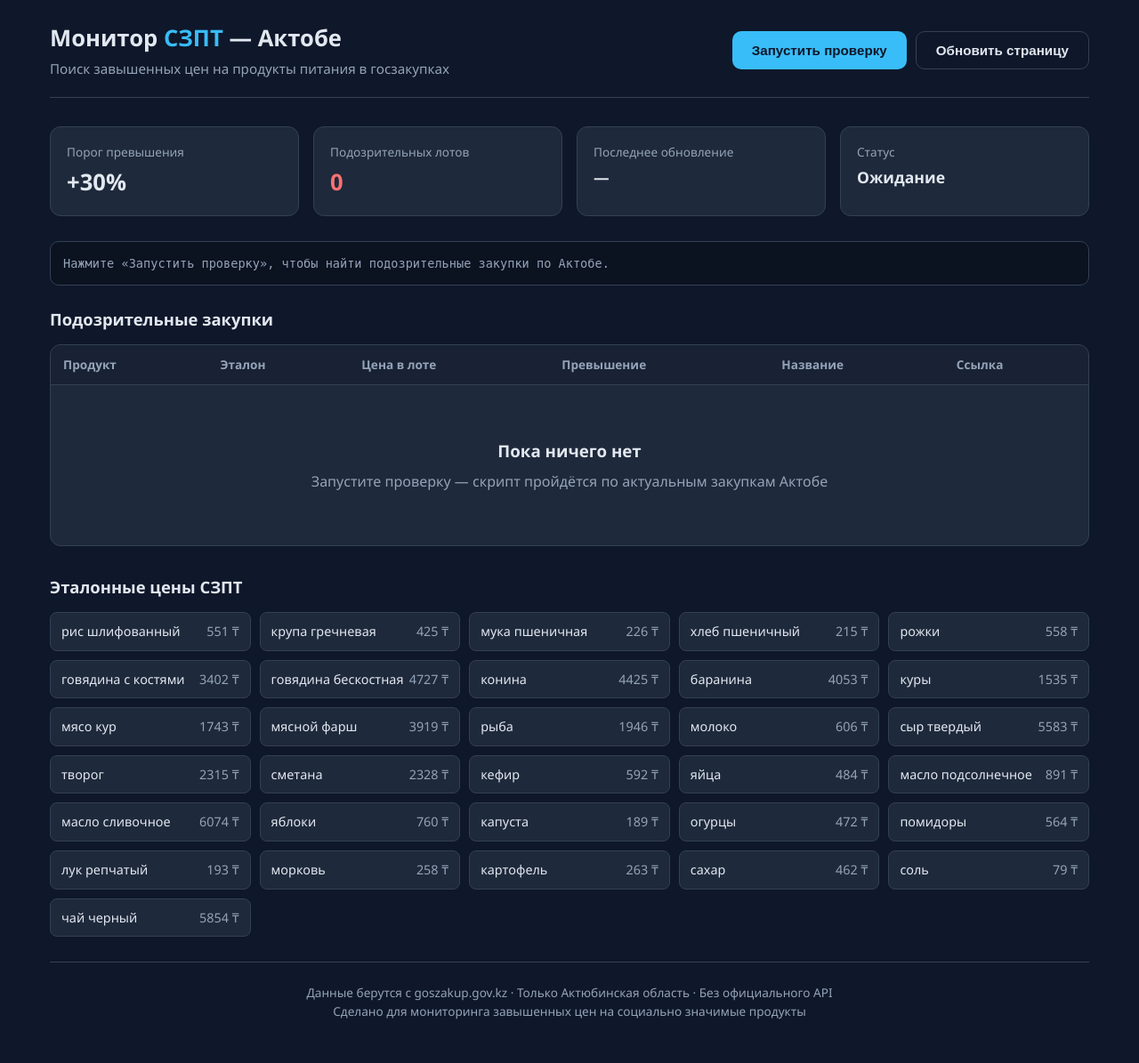
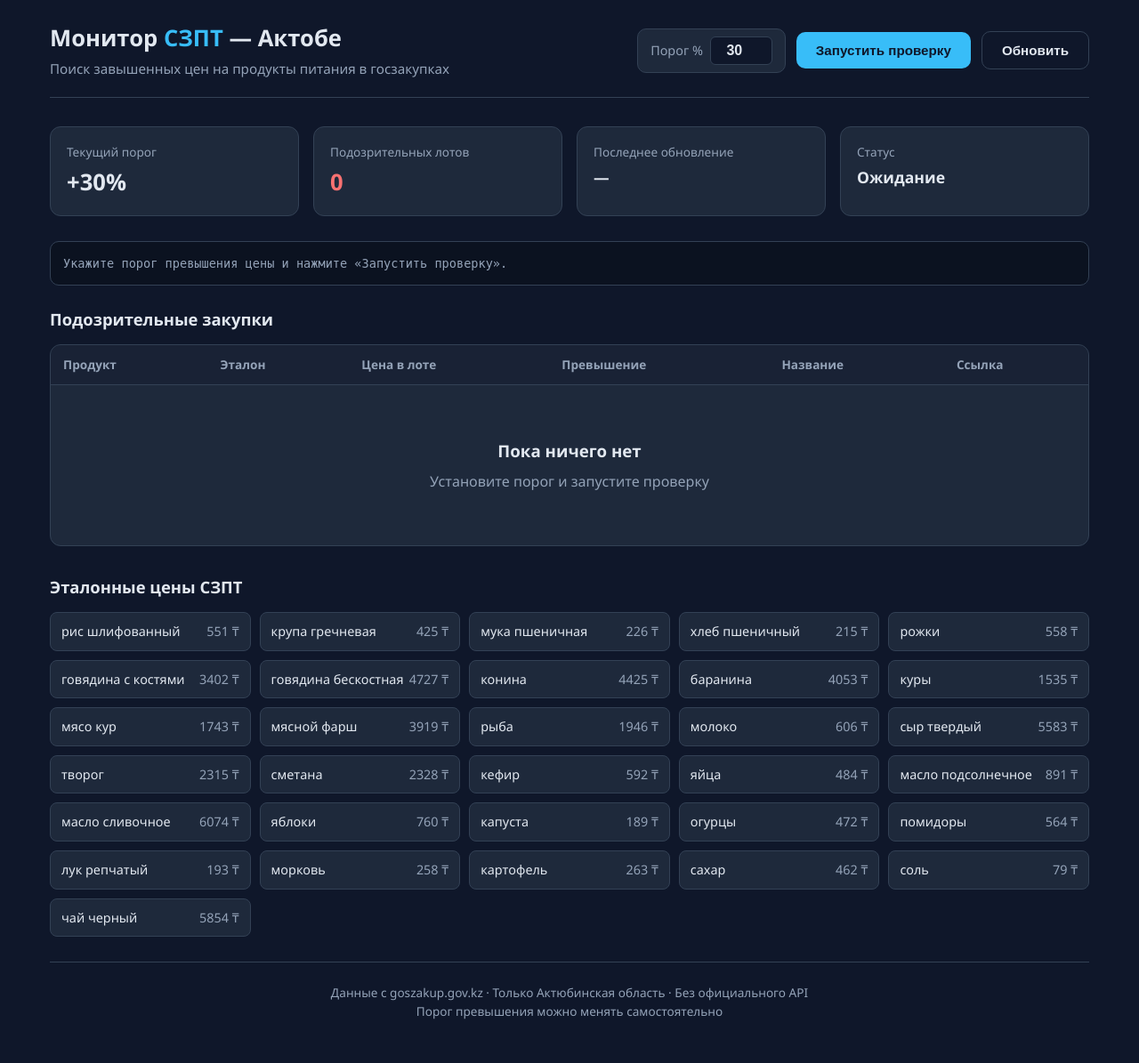
Before and after one commit to dilnazavr/aktobe_food_monitor, a Flask app: page / in a window 1280 px wide. Shown: the whole page at 89% size. Run offline with Flask 3, Linux system fonts and the light colour scheme.

Commit message:
2 ойй

```diff
--- a/app.py
+++ b/app.py
@@ -4,9 +4,7 @@ Flask-сайт мониторинга завышенных цен на СЗПТ
 """
 
 import os
-import json
 import threading
-import time
 from datetime import datetime
 from flask import Flask, render_template, jsonify, request
 
@@ -15,24 +13,26 @@ from scraper import run_monitor
 
 app = Flask(__name__)
 
-# Простое хранилище результатов в памяти
 CACHE = {
     "results": [],
     "last_update": None,
     "is_running": False,
     "log": [],
+    "threshold": THRESHOLD_PERCENT,
 }
 
 
-def background_scan(products=None):
+def background_scan(products=None, threshold=None):
     """Запускает скан в фоне."""
     CACHE["is_running"] = True
     CACHE["log"] = ["Сканирование запущено..."]
     try:
-        results = run_monitor(products)
+        thr = threshold if threshold is not None else CACHE.get("threshold", THRESHOLD_PERCENT)
+        CACHE["threshold"] = thr
+        results = run_monitor(products, threshold=thr)
         CACHE["results"] = results
         CACHE["last_update"] = datetime.now().strftime("%d.%m.%Y %H:%M:%S")
-        CACHE["log"].append(f"Готово. Найдено подозрительных лотов: {len(results)}")
+        CACHE["log"].append(f"Готово. Найдено подозрительных лотов: {len(results)} (порог +{thr}%)")
     except Exception as e:
         CACHE["log"].append(f"Ошибка: {str(e)}")
     finally:
@@ -44,7 +44,7 @@ def index():
     return render_template(
         "index.html",
         products=REFERENCE_PRICES,
-        threshold=THRESHOLD_PERCENT,
+        threshold=CACHE.get("threshold", THRESHOLD_PERCENT),
         results=CACHE["results"],
         last_update=CACHE["last_update"],
         is_running=CACHE["is_running"],
@@ -57,12 +57,29 @@ def api_scan():
         return jsonify({"ok": False, "msg": "Сканирование уже идёт"})
 
     data = request.get_json(silent=True) or {}
-    products = data.get("products")  # список или None
+    products = data.get("products")
+    threshold = data.get("threshold")
 
-    thread = threading.Thread(target=background_scan, args=(products,), daemon=True)
+    try:
+        if threshold is not None:
+            threshold = float(threshold)
+            if threshold < 0:
+                threshold = 0
+            if threshold > 500:
+                threshold = 500
+        else:
+            threshold = CACHE.get("threshold", THRESHOLD_PERCENT)
+    except (TypeError, ValueError):
+        threshold = CACHE.get("threshold", THRESHOLD_PERCENT)
+
+    thread = threading.Thread(
+        target=background_scan,
+        args=(products, threshold),
+        daemon=True
+    )
     thread.start()
 
-    return jsonify({"ok": True, "msg": "Сканирование запущено"})
+    return jsonify({"ok": True, "msg": f"Сканирование запущено (порог +{threshold}%)"})
 
 
 @app.route("/api/status")
@@ -73,6 +90,7 @@ def api_status():
         "count": len(CACHE["results"]),
         "log": CACHE["log"][-8:],
         "results": CACHE["results"],
+        "threshold": CACHE.get("threshold", THRESHOLD_PERCENT),
     })
 
 
@@ -81,6 +99,7 @@ def api_results():
     return jsonify({
         "results": CACHE["results"],
         "last_update": CACHE["last_update"],
+        "threshold": CACHE.get("threshold", THRESHOLD_PERCENT),
     })
 
 
--- a/templates/index.html
+++ b/templates/index.html
@@ -55,6 +55,41 @@
             background: transparent;
             color: var(--text);
             border: 1px solid var(--border);
+        }
+        .controls {
+            display: flex;
+            flex-wrap: wrap;
+            gap: 12px;
+            align-items: center;
+        }
+        .threshold-box {
+            display: flex;
+            align-items: center;
+            gap: 8px;
+            background: var(--card);
+            border: 1px solid var(--border);
+            border-radius: 10px;
+            padding: 8px 14px;
+        }
+        .threshold-box label {
+            color: var(--muted);
+            font-size: 0.9rem;
+            white-space: nowrap;
+        }
+        .threshold-box input {
+            width: 70px;
+            background: #0f172a;
+            border: 1px solid var(--border);
+            color: var(--text);
+            border-radius: 6px;
+            padding: 6px 8px;
+            font-size: 1rem;
+            font-weight: 600;
+            text-align: center;
+        }
+        .threshold-box input:focus {
+            outline: none;
+            border-color: var(--accent);
         }
         .stats {
             display: grid;
@@ -145,6 +180,7 @@
         @media (max-width: 600px) {
             h1 { font-size: 1.3rem; }
             th, td { padding: 10px 8px; font-size: 0.85rem; }
+            .controls { width: 100%; }
         }
     </style>
 </head>
@@ -155,16 +191,20 @@
                 <h1>Монитор <span>СЗПТ</span> — Актобе</h1>
                 <p class="subtitle">Поиск завышенных цен на продукты питания в госзакупках</p>
             </div>
-            <div style="display:flex; gap:10px; flex-wrap:wrap;">
+            <div class="controls">
+                <div class="threshold-box">
+                    <label for="thresholdInput">Порог %</label>
+                    <input type="number" id="thresholdInput" value="{{ threshold }}" min="0" max="500" step="5">
+                </div>
                 <button class="btn" id="scanBtn" onclick="startScan()">Запустить проверку</button>
-                <button class="btn btn-secondary" onclick="location.reload()">Обновить страницу</button>
+                <button class="btn btn-secondary" onclick="location.reload()">Обновить</button>
             </div>
         </header>
 
         <div class="stats">
             <div class="stat-card">
-                <div class="label">Порог превышения</div>
-                <div class="value">+{{ threshold }}%</div>
+                <div class="label">Текущий порог</div>
+                <div class="value" id="thresholdValue">+{{ threshold }}%</div>
             </div>
             <div class="stat-card danger">
                 <div class="label">Подозрительных лотов</div>
@@ -188,7 +228,7 @@
             {% if is_running %}
                 Сканирование запущено. Это может занять 1–3 минуты...
             {% else %}
-                Нажмите «Запустить проверку», чтобы найти подозрительные закупки по Актобе.
+                Укажите порог превышения цены и нажмите «Запустить проверку».
             {% endif %}
         </div>
 
@@ -226,7 +266,7 @@
                             <td colspan="6">
                                 <div class="empty">
                                     <h3>Пока ничего нет</h3>
-                                    <p>Запустите проверку — скрипт пройдётся по актуальным закупкам Актобе</p>
+                                    <p>Установите порог и запустите проверку</p>
                                 </div>
                             </td>
                         </tr>
@@ -246,25 +286,33 @@
         </div>
 
         <footer>
-            Данные берутся с goszakup.gov.kz · Только Актюбинская область · Без официального API<br>
-            Сделано для мониторинга завышенных цен на социально значимые продукты
+            Данные с goszakup.gov.kz · Только Актюбинская область · Без официального API<br>
+            Порог превышения можно менять самостоятельно
         </footer>
     </div>
 
     <script>
         async function startScan() {
             const btn = document.getElementById('scanBtn');
+            const input = document.getElementById('thresholdInput');
+            let threshold = parseFloat(input.value);
+
+            if (isNaN(threshold) || threshold < 0) {
+                alert('Введите корректный процент (например 30)');
+                return;
+            }
+
             btn.disabled = true;
             btn.textContent = 'Сканирование...';
-
             document.getElementById('statusText').textContent = 'Идёт сканирование...';
-            document.getElementById('logBox').textContent = 'Запуск... Подождите 1–3 минуты.';
+            document.getElementById('thresholdValue').textContent = '+' + threshold + '%';
+            document.getElementById('logBox').textContent = 'Запуск с порогом +' + threshold + '%... Подождите 1–3 минуты.';
 
             try {
                 const res = await fetch('/api/scan', {
                     method: 'POST',
                     headers: {'Content-Type': 'application/json'},
-                    body: JSON.stringify({})
+                    body: JSON.stringify({ threshold: threshold })
                 });
                 const data = await res.json();
                 if (!data.ok) {
@@ -289,8 +337,11 @@
             document.getElementById('countValue').textContent = data.count;
             document.getElementById('lastUpdate').textContent = data.last_update || '—';
             document.getElementById('logBox').textContent = (data.log || []).join('\n') || '—';
+            if (data.threshold !== undefined) {
+                document.getElementById('thresholdValue').textContent = '+' + data.threshold + '%';
+            }
 
-            if (data.results && data.results.length > 0) {
+            if (data.results && data.results.length >= 0) {
                 renderResults(data.results);
             }
 
@@ -305,7 +356,7 @@
         function renderResults(results) {
             const tbody = document.getElementById('resultsBody');
             if (!results.length) {
-                tbody.innerHTML = `<tr><td colspan="6"><div class="empty"><h3>Подозрительных лотов не найдено</h3></div></td></tr>`;
+                tbody.innerHTML = `<tr><td colspan="6"><div class="empty"><h3>Подозрительных лотов не найдено</h3><p>Попробуйте снизить порог</p></div></td></tr>`;
                 return;
             }
             tbody.innerHTML = results.map(r => `
@@ -324,10 +375,10 @@
             `).join('');
         }
 
-        // Если уже идёт сканирование при загрузке
-        {% if is_running %}
-        pollStatus();
-        {% endif %}
+        // Автозапуск опроса, если сканирование уже идёт
+        if (document.getElementById('statusText').textContent.includes('сканирование')) {
+            pollStatus();
+        }
     </script>
 </body>
 </html>
```
Also changed, not shown: scraper.py (+11 -6 lines).
